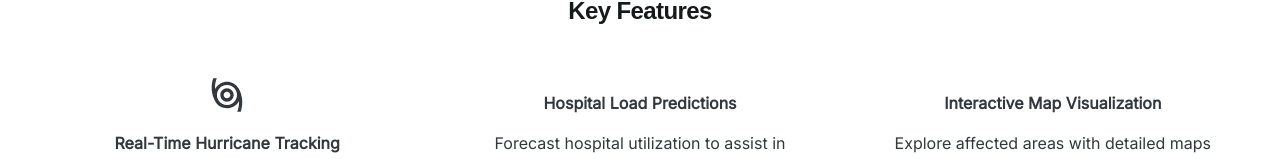
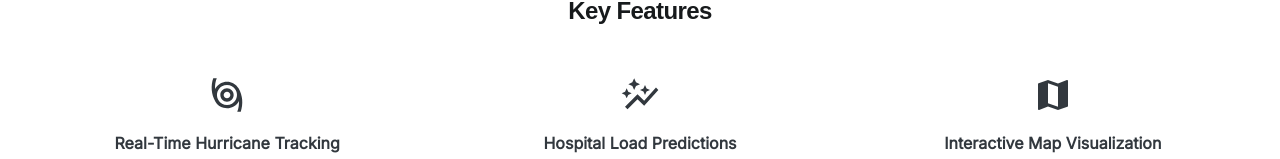
Before and after one commit to StrBoll/IBM-Hackathon, a React (Vite) app in the folder frontend/: page / in a window 1280 px wide. Shown: the part 698-857 px from the top of the page. Built offline with nearby package versions, Linux system fonts and the light colour scheme.

Commit message:
fix svgs

```diff
--- a/frontend/src/pages/HomePage.jsx
+++ b/frontend/src/pages/HomePage.jsx
@@ -2,7 +2,7 @@ import { useState } from "react";
 import { useNavigate } from "react-router-dom";
 
 import { Box, Typography, Button, Card, CardContent, Grid, Sheet, Divider } from "@mui/joy";
-import { Storm as StormIcon } from '@mui/icons-material';
+import { Storm, AutoGraph, Map } from '@mui/icons-material';
 
 const HomePage = () => {
   const navigate = useNavigate();
@@ -12,17 +12,19 @@ const HomePage = () => {
 
   const features = [
     {
-      icon: <StormIcon sx={{ fontSize: 40 }} />,
+      icon: <Storm sx={{ fontSize: 40 }} />,
       title: 'Real-Time Hurricane Tracking',
       description:
         'Monitor current hurricanes with live updates on their paths and intensities.',
     },
     {
+      icon: <AutoGraph sx={{ fontSize: 40 }} />,
       title: 'Hospital Load Predictions',
       description:
         'Forecast hospital utilization to assist in resource planning and allocation.',
     },
     {
+      icon: <Map sx={{ fontSize: 40 }} />,
       title: 'Interactive Map Visualization',
       description:
         'Explore affected areas with detailed maps and interactive data overlays.',
```
